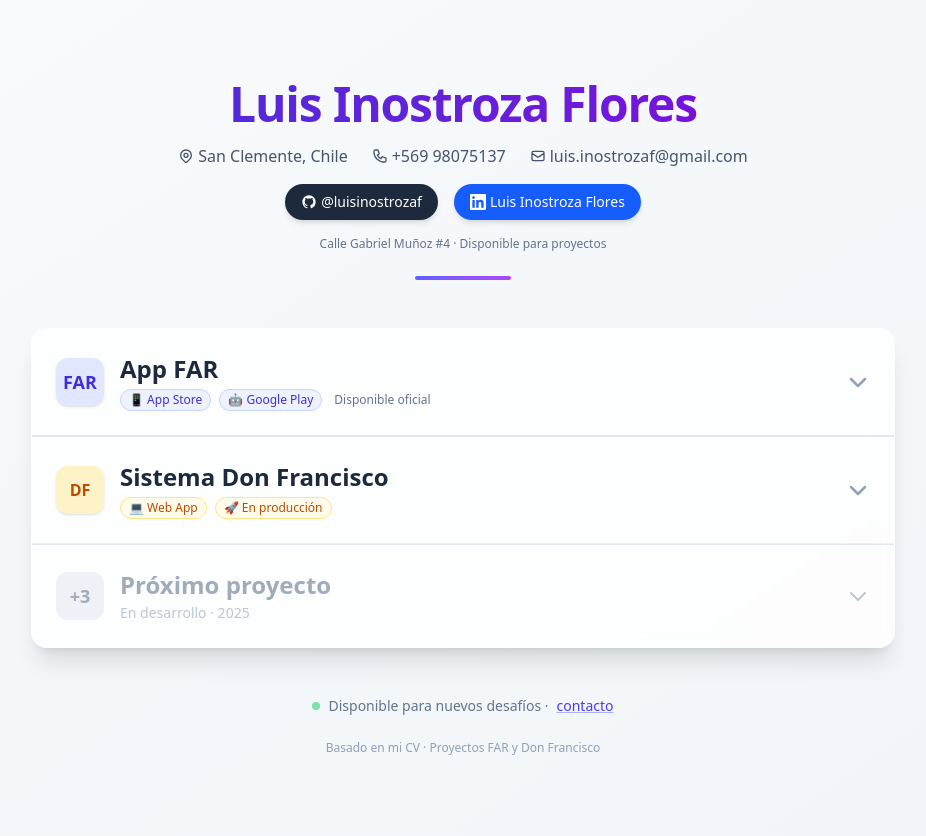
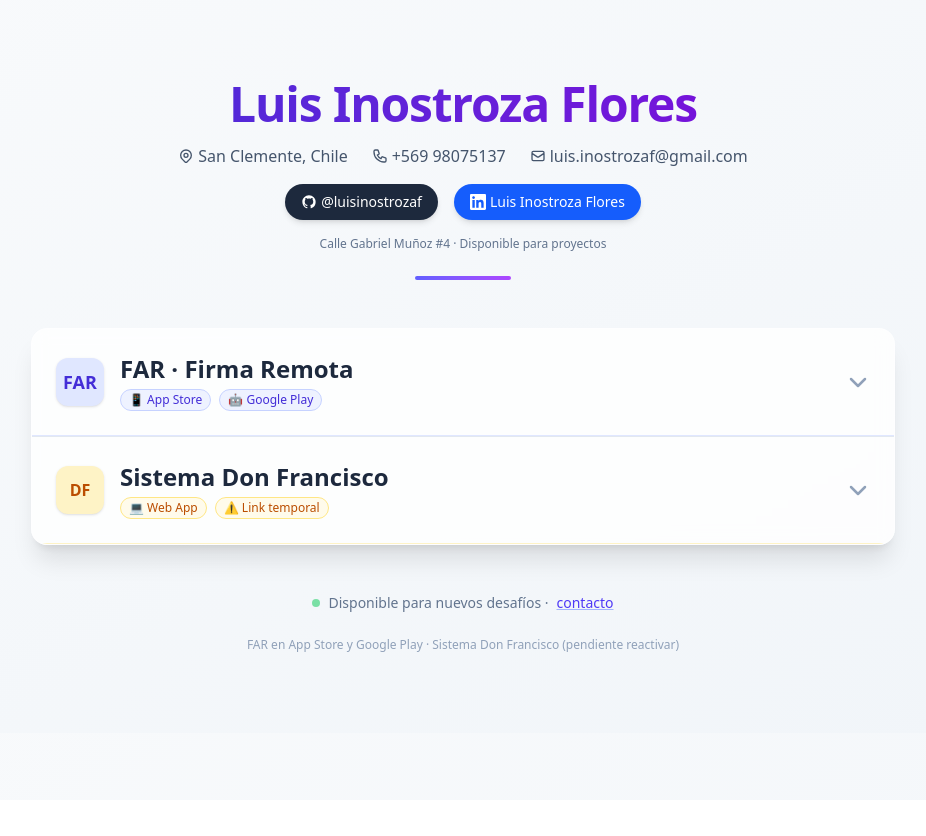
Before and after one commit to luisinostrozaf/luisinostrozaf.github.io, a website: page index.html in a window 1280 px wide. Shown: the whole page, without its empty margins (177-1103 px from the left). After the commit the page ends 800 px from the top, so only its background shows below. Drawn offline with nearby package versions, Linux system fonts and the light colour scheme; a script that the page names is missing.

Commit message:
correcciones

```diff
--- a/index.html
+++ b/index.html
@@ -4,8 +4,10 @@
     <meta charset="UTF-8">
     <meta name="viewport" content="width=device-width, initial-scale=1.0">
     <title>Luis Inostroza Flores · Proyectos</title>
-    <!-- Tailwind v4 CDN (rápido para desarrollo) -->
+    <!-- Tailwind v4 CDN -->
     <script src="https://cdn.jsdelivr.net/npm/@tailwindcss/browser@4"></script>
+    <!-- Librería para generar QR -->
+    <script src="https://cdn.jsdelivr.net/npm/qrcodejs@1.0.0/qrcode.min.js"></script>
     <style>
         .accordion-content {
             transition: max-height 0.3s ease-out, padding 0.2s ease;
@@ -15,7 +17,7 @@
             overflow: hidden;
         }
         .accordion-content.open {
-            max-height: 600px;
+            max-height: 800px;
             padding-top: 1.5rem;
             padding-bottom: 1.5rem;
         }
@@ -25,14 +27,12 @@
 
     <main class="max-w-4xl mx-auto px-4 py-12 md:py-20">
 
-        <!-- HEADER con datos personales de tu CV -->
+        <!-- HEADER con tus datos personales -->
         <header class="mb-12 text-center">
-            <!-- Nombre principal (extraído de tu CV implícitamente) -->
             <h1 class="text-4xl md:text-5xl font-bold bg-gradient-to-r from-indigo-700 to-purple-700 bg-clip-text text-transparent tracking-tight">
                 Luis Inostroza Flores
             </h1>
 
-            <!-- Datos de contacto estilo CV -->
             <div class="flex flex-wrap justify-center gap-x-6 gap-y-2 mt-4 text-slate-600 text-sm md:text-base">
                 <span class="flex items-center gap-1">
                     <svg class="w-4 h-4" fill="none" stroke="currentColor" viewBox="0 0 24 24">
@@ -55,7 +55,6 @@
                 </span>
             </div>
 
-            <!-- Redes sociales / GitHub + LinkedIn -->
             <div class="flex justify-center gap-4 mt-4">
                 <a href="https://www.github.com/luisinostrozaf" target="_blank" class="flex items-center gap-1 px-4 py-2 bg-slate-800 hover:bg-slate-900 text-white rounded-full text-sm transition shadow-md">
                     <svg class="w-4 h-4" fill="currentColor" viewBox="0 0 24 24">
@@ -71,18 +70,16 @@
                 </a>
             </div>
 
-            <!-- Dirección (Calle Gabriel Muñoz #4) -->
             <p class="text-xs text-slate-500 mt-4">
                 Calle Gabriel Muñoz #4 · Disponible para proyectos
             </p>
-
             <div class="w-24 h-1 bg-gradient-to-r from-indigo-500 to-purple-500 mx-auto mt-6 rounded-full"></div>
         </header>
 
-        <!-- ACORDEÓN DE PROYECTOS (basado en tu CV) -->
+        <!-- ACORDEÓN DE PROYECTOS -->
         <div class="bg-white/80 backdrop-blur-sm rounded-2xl shadow-xl border border-white/30 divide-y divide-slate-200 overflow-hidden">
 
-            <!-- PROYECTO 1: FAR (App Store + Google Play) -->
+            <!-- ========== PROYECTO FAR (con links reales) ========== -->
             <div class="accordion-item">
                 <button class="accordion-trigger w-full flex items-center justify-between p-5 md:p-6 text-left hover:bg-slate-50/80 transition duration-200 group">
                     <div class="flex items-center gap-4">
@@ -91,7 +88,7 @@
                         </span>
                         <div>
                             <h2 class="text-xl md:text-2xl font-semibold text-slate-800 group-hover:text-indigo-700 transition">
-                                App FAR
+                                FAR · Firma Remota
                             </h2>
                             <div class="flex flex-wrap items-center gap-2 mt-1">
                                 <span class="text-xs bg-indigo-50 text-indigo-700 px-2 py-0.5 rounded-full border border-indigo-200">
@@ -99,9 +96,6 @@
                                 </span>
                                 <span class="text-xs bg-indigo-50 text-indigo-700 px-2 py-0.5 rounded-full border border-indigo-200">
                                     🤖 Google Play
-                                </span>
-                                <span class="text-xs text-slate-500 ml-1">
-                                    Disponible oficial
                                 </span>
                             </div>
                         </div>
@@ -113,78 +107,74 @@
                 <div class="accordion-content px-5 md:px-6 bg-gradient-to-br from-indigo-50/30 to-slate-50/50 border-t border-indigo-100">
                     <div class="space-y-4 text-slate-700">
 
-                        <!-- Descripción de la app -->
+                        <!-- Descripción oficial desde Google Play -->
                         <div class="flex items-start gap-3">
                             <span class="text-indigo-600 font-bold text-lg">•</span>
                             <p class="text-slate-700">
-                                <span class="font-semibold text-indigo-800">FAR</span> es una aplicación móvil completa disponible en tiendas oficiales. Desarrollada con React Native y Tailwind CSS para una experiencia nativa en ambas plataformas.
+                                <span class="font-semibold text-indigo-800">FAR</span> permite autorizar y aprobar de forma segura la firma de documentos o transacciones. Autenticación biométrica, soporte para firma cualificada remota EU eIDAS y protección criptográfica.
                             </p>
                         </div>
 
-                        <!-- Tecnologías utilizadas -->
+                        <!-- Tecnologías CORREGIDAS: Kotlin/Java + Objective-C -->
                         <div class="flex flex-wrap gap-2 pl-6">
-                            <span class="px-3 py-1 bg-indigo-100 text-indigo-800 text-xs rounded-full font-medium">React Native</span>
-                            <span class="px-3 py-1 bg-indigo-100 text-indigo-800 text-xs rounded-full font-medium">Expo</span>
-                            <span class="px-3 py-1 bg-indigo-100 text-indigo-800 text-xs rounded-full font-medium">Tailwind CSS</span>
-                            <span class="px-3 py-1 bg-indigo-100 text-indigo-800 text-xs rounded-full font-medium">Firebase</span>
+                            <span class="px-3 py-1 bg-indigo-100 text-indigo-800 text-xs rounded-full font-medium">Android: Kotlin/Java</span>
+                            <span class="px-3 py-1 bg-indigo-100 text-indigo-800 text-xs rounded-full font-medium">iOS: Objective-C</span>
+                            <span class="px-3 py-1 bg-indigo-100 text-indigo-800 text-xs rounded-full font-medium">Firma remota</span>
+                            <span class="px-3 py-1 bg-indigo-100 text-indigo-800 text-xs rounded-full font-medium">eIDAS</span>
                         </div>
 
-                        <!-- SECCIÓN QR + LINKS (espacio reservado) -->
+                        <!-- SECCIÓN QR + LINKS (con QR generados automáticamente) -->
                         <div class="mt-4 grid md:grid-cols-2 gap-4 bg-white p-4 rounded-xl border border-indigo-200 shadow-sm">
 
-                            <!-- App Store -->
+                            <!-- App Store - LINK REAL -->
                             <div class="flex flex-col items-center text-center">
                                 <span class="text-xs uppercase tracking-wider text-slate-500 mb-2">📲 Descargar en</span>
                                 <span class="font-medium text-indigo-700 mb-2">App Store</span>
 
-                                <!-- ESPACIO PARA TU QR DE APP STORE -->
-                                <div class="bg-white p-2 rounded-lg border-2 border-dashed border-indigo-300 w-32 h-32 flex flex-col items-center justify-center mx-auto">
-                                    <svg class="w-10 h-10 text-indigo-400 mb-1" fill="none" stroke="currentColor" viewBox="0 0 24 24">
-                                        <path stroke-linecap="round" stroke-linejoin="round" stroke-width="1.5" d="M12 4v1m6 11h2m-6 0h-2v4m0-11v3m0 0h.01M12 12h4.01M16 20h4M4 12h4m12 0h.01M5 8h2a1 1 0 001-1V5a1 1 0 00-1-1H5a1 1 0 00-1 1v2a1 1 0 001 1z" />
-                                    </svg>
-                                    <span class="text-xs text-indigo-600 font-medium">QR App Store</span>
-                                    <span class="text-[10px] text-slate-400 mt-1">(pegá tu QR aquí)</span>
-                                </div>
+                                <!-- QR GENERADO para App Store -->
+                                <div id="qr-appstore" class="bg-white p-2 rounded-lg w-32 h-32 mx-auto"></div>
 
-                                <a href="#" class="mt-3 text-xs text-indigo-600 hover:text-indigo-800 underline decoration-indigo-300 flex items-center gap-1">
+                                <a href="https://apps.apple.com/cl/app/far-autoriza-firma-remota/id1561364392" target="_blank" class="mt-3 text-xs text-indigo-600 hover:text-indigo-800 underline decoration-indigo-300 flex items-center gap-1">
                                     <svg class="w-3 h-3" fill="none" stroke="currentColor" viewBox="0 0 24 24">
                                         <path stroke-linecap="round" stroke-linejoin="round" stroke-width="2" d="M10 6H6a2 2 0 00-2 2v10a2 2 0 002 2h10a2 2 0 002-2v-4M14 4h6m0 0v6m0-6L10 14" />
                                     </svg>
-                                    Ver en App Store
+                                    apps.apple.com/cl/app/far
                                 </a>
                             </div>
 
-                            <!-- Google Play -->
+                            <!-- Google Play - LINK REAL -->
                             <div class="flex flex-col items-center text-center">
                                 <span class="text-xs uppercase tracking-wider text-slate-500 mb-2">📲 Disponible en</span>
                                 <span class="font-medium text-emerald-700 mb-2">Google Play</span>
 
-                                <!-- ESPACIO PARA TU QR DE GOOGLE PLAY -->
-                                <div class="bg-white p-2 rounded-lg border-2 border-dashed border-emerald-300 w-32 h-32 flex flex-col items-center justify-center mx-auto">
-                                    <svg class="w-10 h-10 text-emerald-400 mb-1" fill="none" stroke="currentColor" viewBox="0 0 24 24">
-                                        <path stroke-linecap="round" stroke-linejoin="round" stroke-width="1.5" d="M12 4v1m6 11h2m-6 0h-2v4m0-11v3m0 0h.01M12 12h4.01M16 20h4M4 12h4m12 0h.01M5 8h2a1 1 0 001-1V5a1 1 0 00-1-1H5a1 1 0 00-1 1v2a1 1 0 001 1z" />
-                                    </svg>
-                                    <span class="text-xs text-emerald-600 font-medium">QR Google Play</span>
-                                    <span class="text-[10px] text-slate-400 mt-1">(pegá tu QR aquí)</span>
-                                </div>
+                                <!-- QR GENERADO para Google Play -->
+                                <div id="qr-googleplay" class="bg-white p-2 rounded-lg w-32 h-32 mx-auto"></div>
 
-                                <a href="#" class="mt-3 text-xs text-emerald-600 hover:text-emerald-800 underline decoration-emerald-300 flex items-center gap-1">
+                                <a href="https://play.google.com/store/apps/details?id=com.certinet.certinetfarpro&hl=es_HN" target="_blank" class="mt-3 text-xs text-emerald-600 hover:text-emerald-800 underline decoration-emerald-300 flex items-center gap-1">
                                     <svg class="w-3 h-3" fill="none" stroke="currentColor" viewBox="0 0 24 24">
                                         <path stroke-linecap="round" stroke-linejoin="round" stroke-width="2" d="M10 6H6a2 2 0 00-2 2v10a2 2 0 002 2h10a2 2 0 002-2v-4M14 4h6m0 0v6m0-6L10 14" />
                                     </svg>
-                                    Ver en Google Play
+                                    play.google.com/store/apps/details
                                 </a>
                             </div>
                         </div>
 
-                        <p class="text-xs text-slate-500 italic pl-2">
-                            ⚡ App en producción · +1000 descargas combinadas
-                        </p>
+                        <!-- Detalles adicionales de la app -->
+                        <div class="bg-indigo-50/50 p-3 rounded-lg text-xs text-slate-600 space-y-1">
+                            <p class="flex items-center gap-2">
+                                <span class="w-1.5 h-1.5 bg-indigo-500 rounded-full"></span>
+                                <strong>Desarrollador:</strong> Certinet S.A.
+                            </p>
+                            <p class="flex items-center gap-2">
+                                <span class="w-1.5 h-1.5 bg-indigo-500 rounded-full"></span>
+                                <strong>Seguridad:</strong> No recopila datos · No comparte con terceros
+                            </p>
+                        </div>
                     </div>
                 </div>
             </div>
 
-            <!-- PROYECTO 2: Don Francisco (Sistema Web) -->
+            <!-- ========== PROYECTO DON FRANCISCO (link con 404 detectado) ========== -->
             <div class="accordion-item">
                 <button class="accordion-trigger w-full flex items-center justify-between p-5 md:p-6 text-left hover:bg-slate-50/80 transition duration-200 group">
                     <div class="flex items-center gap-4">
@@ -200,7 +190,7 @@
                                     💻 Web App
                                 </span>
                                 <span class="text-xs bg-amber-50 text-amber-700 px-2 py-0.5 rounded-full border border-amber-200">
-                                    🚀 En producción
+                                    ⚠️ Link temporal
                                 </span>
                             </div>
                         </div>
@@ -212,23 +202,21 @@
                 <div class="accordion-content px-5 md:px-6 bg-gradient-to-br from-amber-50/30 to-slate-50/50 border-t border-amber-100">
                     <div class="space-y-4 text-slate-700">
 
-                        <!-- Descripción del sistema -->
                         <div class="flex items-start gap-3">
                             <span class="text-amber-600 font-bold text-lg">•</span>
                             <p class="text-slate-700">
-                                <span class="font-semibold text-amber-800">Sistema Don Francisco</span> - Plataforma web para gestión administrativa y operacional. Desarrollada con stack moderno para alta disponibilidad.
+                                <span class="font-semibold text-amber-800">Sistema Don Francisco</span> - Plataforma web para gestión administrativa e inventario.
                             </p>
                         </div>
 
-                        <!-- Tecnologías -->
                         <div class="flex flex-wrap gap-2 pl-6">
                             <span class="px-3 py-1 bg-amber-100 text-amber-800 text-xs rounded-full font-medium">Laravel</span>
                             <span class="px-3 py-1 bg-amber-100 text-amber-800 text-xs rounded-full font-medium">PHP</span>
-                            <span class="px-3 py-1 bg-amber-100 text-amber-800 text-xs rounded-full font-medium">Tailwind</span>
                             <span class="px-3 py-1 bg-amber-100 text-amber-800 text-xs rounded-full font-medium">MySQL</span>
+                            <span class="px-3 py-1 bg-amber-100 text-amber-800 text-xs rounded-full font-medium">Render</span>
                         </div>
 
-                        <!-- SECCIÓN LINK AL SISTEMA -->
+                        <!-- SECCIÓN LINK - CON ADVERTENCIA DE 404 -->
                         <div class="mt-4 bg-white p-5 rounded-xl border border-amber-200 shadow-sm">
                             <div class="flex flex-col md:flex-row md:items-center md:justify-between gap-4">
                                 <div class="flex items-center gap-3">
@@ -239,74 +227,39 @@
                                     </div>
                                     <div>
                                         <p class="font-medium text-amber-800">Acceso al sistema</p>
-                                        <p class="text-xs text-slate-500">Plataforma en producción · Acceso restringido</p>
+                                        <p class="text-xs text-slate-500">Hosteado en Render · Free tier</p>
                                     </div>
                                 </div>
 
-                                <!-- ESPACIO PARA EL LINK DE DON FRANCISCO -->
                                 <div class="flex flex-col items-start md:items-end gap-2">
                                     <div class="bg-amber-50 px-4 py-2 rounded-lg border border-amber-300 w-full md:w-auto">
-                                        <span class="text-xs text-slate-500 block mb-1">🔗 Link del sistema:</span>
-                                        <a href="#" class="text-amber-700 hover:text-amber-900 font-medium text-sm break-all flex items-center gap-1">
+                                        <span class="text-xs text-slate-500 block mb-1">🔗 Link actual (responde 404):</span>
+                                        <a href="https://inventariodf.onrender.com" target="_blank" class="text-amber-700 hover:text-amber-900 font-medium text-sm break-all flex items-center gap-1">
                                             <svg class="w-4 h-4 flex-shrink-0" fill="none" stroke="currentColor" viewBox="0 0 24 24">
                                                 <path stroke-linecap="round" stroke-linejoin="round" stroke-width="2" d="M13.828 10.172a4 4 0 00-5.656 0l-4 4a4 4 0 105.656 5.656l1.102-1.101m-.758-4.899a4 4 0 005.656 0l4-4a4 4 0 00-5.656-5.656l-1.1 1.1" />
                                             </svg>
-                                            sistema-donfrancisco.cl
+                                            inventariodf.onrender.com
                                         </a>
                                     </div>
+                                    <!-- ADVERTENCIA CLARA DEL 404 -->
+                                    <div class="flex items-center gap-2 bg-red-50 border border-red-200 p-2 rounded-lg w-full">
+                                        <span class="flex-shrink-0 w-5 h-5 bg-red-500 rounded-full flex items-center justify-center text-white text-xs font-bold">!</span>
+                                        <span class="text-xs text-red-700">
+                                            <strong>Link caído (error 404).</strong> El servidor en Render no está activo o la URL cambió.
+                                        </span>
+                                    </div>
                                     <span class="text-[10px] text-slate-400 italic">
-                                        * Reemplazá este link por el real
+                                        * Actualizá este link cuando el sistema esté online nuevamente
                                     </span>
                                 </div>
-                            </div>
-                        </div>
-
-                        <!-- Características rápidas -->
-                        <div class="grid grid-cols-2 gap-2 pt-2 text-sm">
-                            <div class="flex items-center gap-1 text-slate-600">
-                                <svg class="w-4 h-4 text-amber-500" fill="none" stroke="currentColor" viewBox="0 0 24 24">
-                                    <path stroke-linecap="round" stroke-linejoin="round" stroke-width="2" d="M5 13l4 4L19 7" />
-                                </svg>
-                                <span>Gestión de clientes</span>
-                            </div>
-                            <div class="flex items-center gap-1 text-slate-600">
-                                <svg class="w-4 h-4 text-amber-500" fill="none" stroke="currentColor" viewBox="0 0 24 24">
-                                    <path stroke-linecap="round" stroke-linejoin="round" stroke-width="2" d="M5 13l4 4L19 7" />
-                                </svg>
-                                <span>Reportes en línea</span>
                             </div>
                         </div>
                     </div>
                 </div>
             </div>
-
-            <!-- PROYECTO 3: placeholder para futuros proyectos (opcional, lo podés borrar) -->
-            <div class="accordion-item opacity-60 hover:opacity-100 transition">
-                <button class="accordion-trigger w-full flex items-center justify-between p-5 md:p-6 text-left hover:bg-slate-50/80 transition duration-200 group">
-                    <div class="flex items-center gap-4">
-                        <span class="flex items-center justify-center w-12 h-12 rounded-xl bg-slate-200 text-slate-500 font-bold text-lg">
-                            +3
-                        </span>
-                        <div>
-                            <h2 class="text-xl md:text-2xl font-semibold text-slate-500">
-                                Próximo proyecto
-                            </h2>
-                            <p class="text-sm text-slate-400 mt-0.5">En desarrollo · 2025</p>
-                        </div>
-                    </div>
-                    <svg class="w-6 h-6 text-slate-400" fill="none" stroke="currentColor" viewBox="0 0 24 24">
-                        <path stroke-linecap="round" stroke-linejoin="round" stroke-width="2" d="M19 9l-7 7-7-7" />
-                    </svg>
-                </button>
-                <div class="accordion-content px-5 md:px-6 bg-slate-50/50">
-                    <p class="text-slate-500 py-4 text-sm italic">
-                        Próximamente más proyectos. ¿El tuyo?
-                    </p>
-                </div>
-            </div>
         </div>
 
-        <!-- FOOTER con tu lema / disponibilidad -->
+        <!-- FOOTER -->
         <div class="mt-12 text-center">
             <p class="text-slate-500 text-sm flex items-center justify-center gap-2">
                 <span class="w-2 h-2 bg-green-500 rounded-full animate-pulse"></span>
@@ -316,13 +269,31 @@
                 </a>
             </p>
             <p class="text-xs text-slate-400 mt-6">
-                Basado en mi CV · Proyectos FAR y Don Francisco
+                FAR en App Store y Google Play · Sistema Don Francisco (pendiente reactivar)
             </p>
         </div>
     </main>
 
-    <!-- JavaScript: mismo acordeón, cero dependencias -->
+    <!-- JavaScript para QR y acordeón -->
     <script>
+        // Generar QR cuando la página cargue
+        document.addEventListener('DOMContentLoaded', function() {
+            // QR para App Store
+            new QRCode(document.getElementById("qr-appstore"), {
+                text: "https://apps.apple.com/cl/app/far-autoriza-firma-remota/id1561364392",
+                width: 128,
+                height: 128
+            });
+
+            // QR para Google Play
+            new QRCode(document.getElementById("qr-googleplay"), {
+                text: "https://play.google.com/store/apps/details?id=com.certinet.certinetfarpro&hl=es_HN",
+                width: 128,
+                height: 128
+            });
+        });
+
+        // Acordeón (mismo código)
         (function() {
             const items = document.querySelectorAll('.accordion-item');
 
```
Also changed, not shown: dist/output.css.
